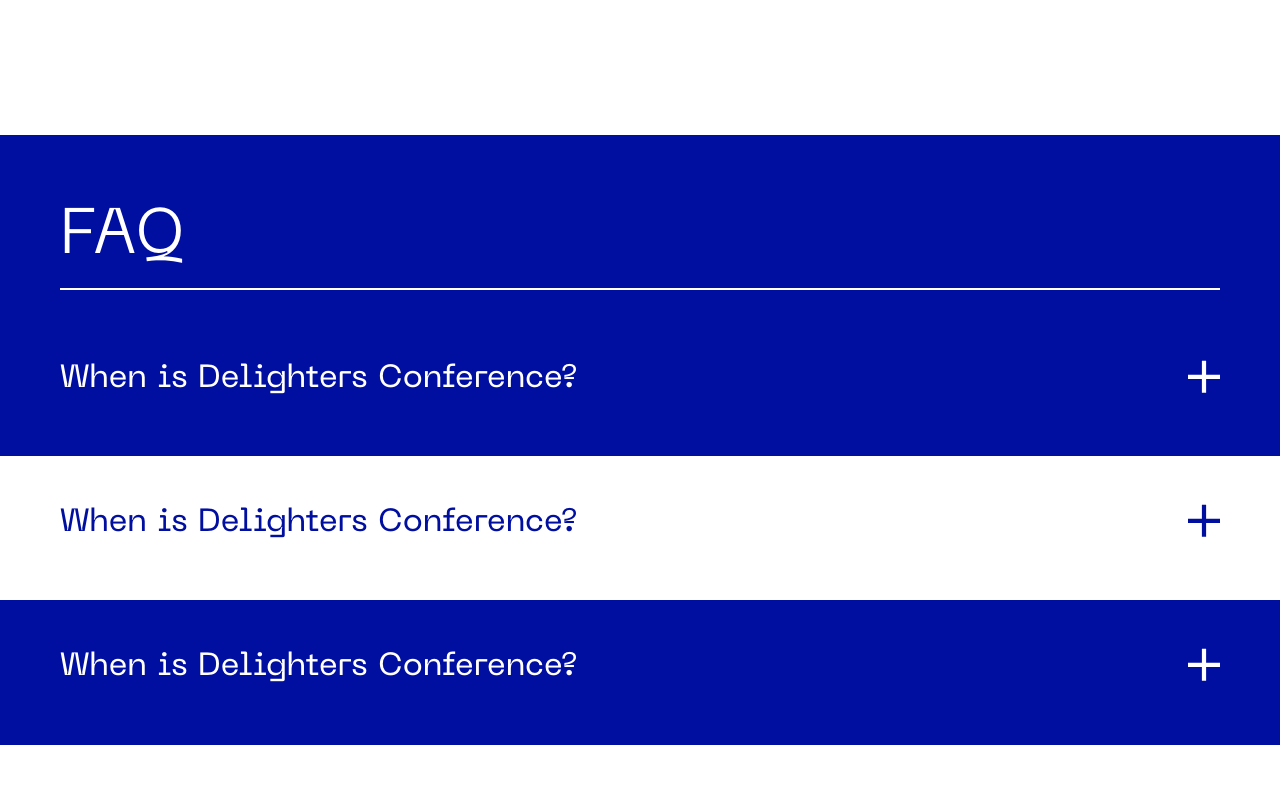
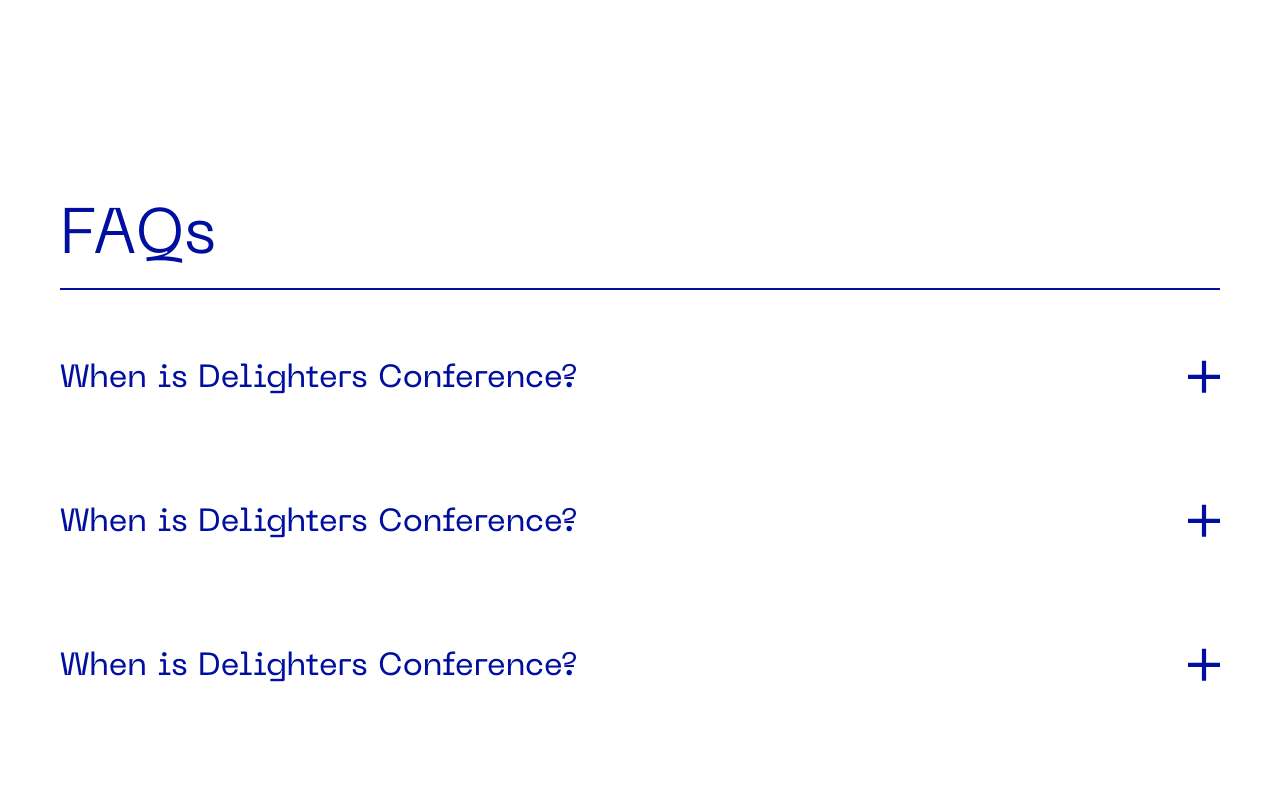
Before and after one commit to drpotato/delighters-conf, a Next.js app: page / in a window 1280 px wide. Shown: the part 5200-5992 px from the top of the page. Built offline with nearby package versions, Linux system fonts and the light colour scheme; a web font is replaced by a local one.

Commit message:
Fix FAQ colors

```diff
--- a/pages/[[...slug]].tsx
+++ b/pages/[[...slug]].tsx
@@ -175,7 +175,7 @@ const Home: NextPage = () => {
         ]}
       />
       <div style={{ height: "64px" }} />
-      <Heading text="FAQ" theme="dark" />
+      <Heading text="FAQs" theme="light" />
       {faqs.map(({ title, description }, index) => (
         <FAQ
           key={index}
@@ -187,7 +187,7 @@ const Home: NextPage = () => {
               index === current ? undefined : index
             )
           }
-          theme={index % 2 === 0 ? "dark" : "light"}
+          theme={"light"}
         />
       ))}
       <div style={{ height: "64px" }} />
```
